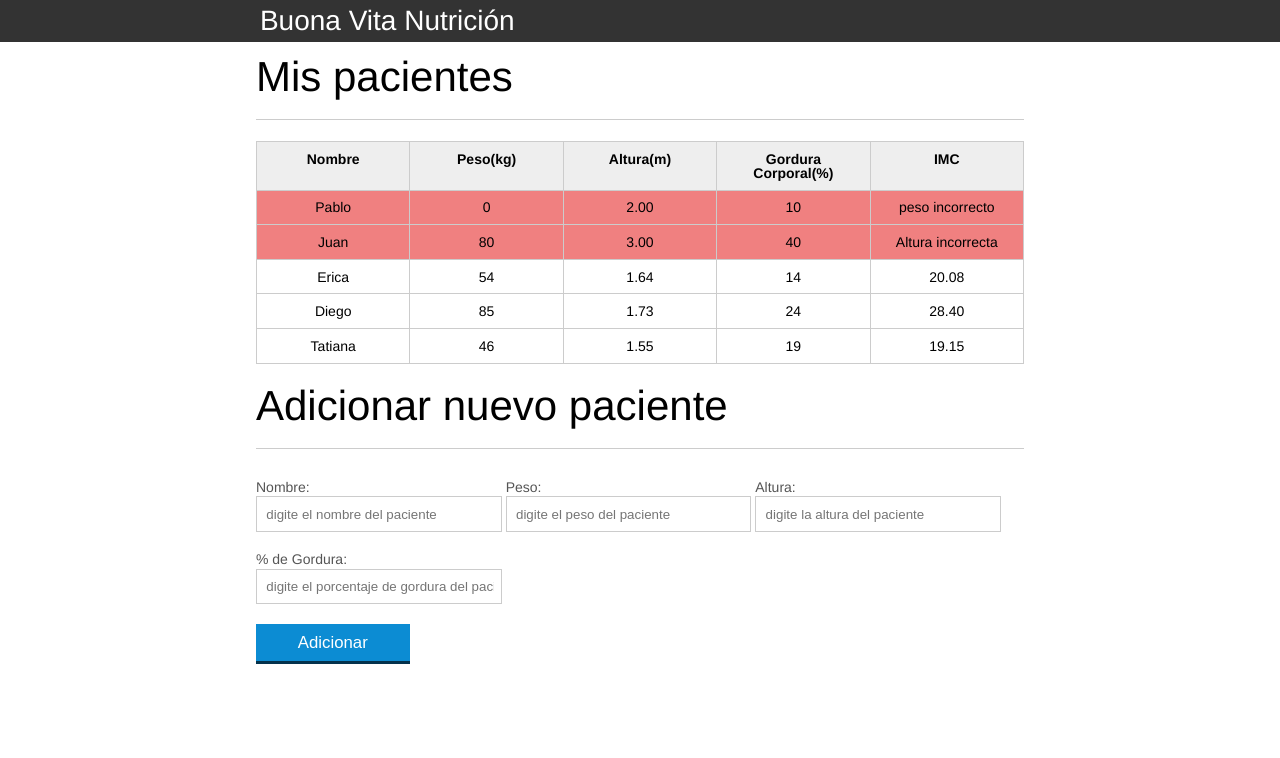
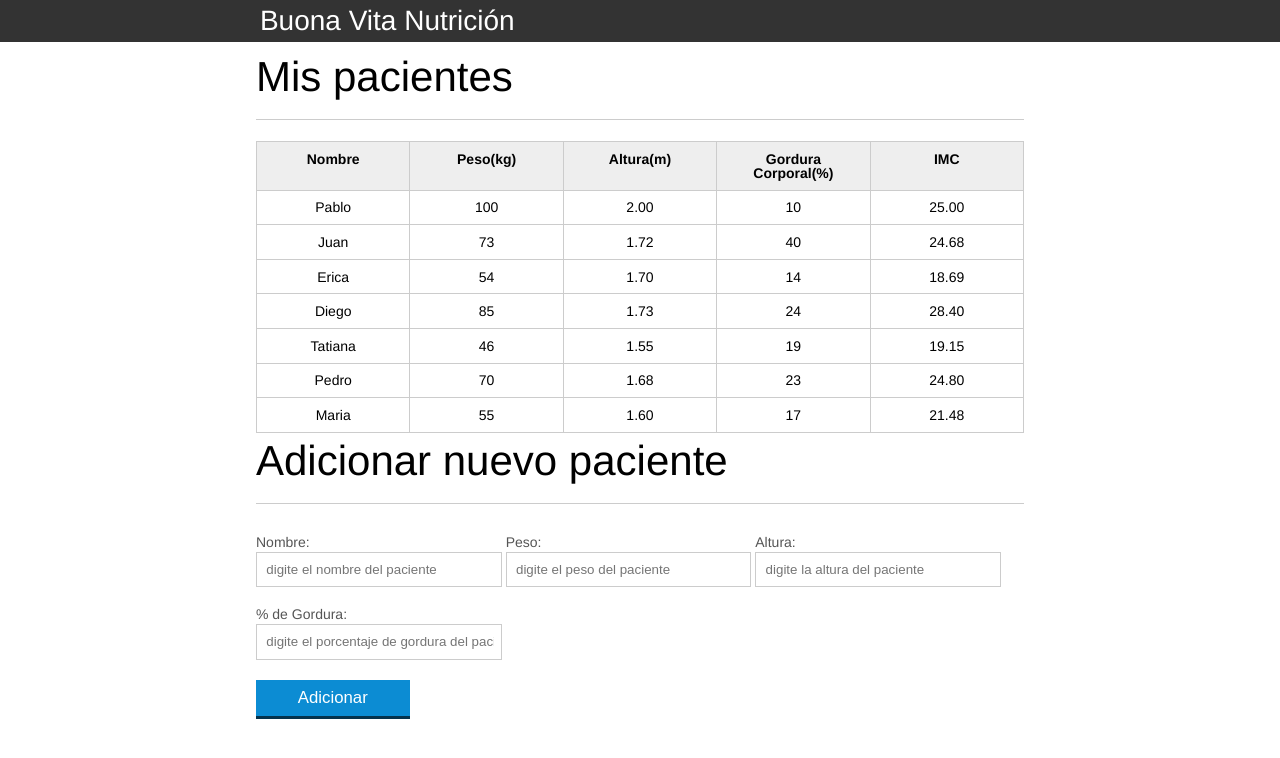
Before and after one commit to 1001-caleb/BuonaVita-nutricion, a plain HTML site: page index.html in a window 1280 px wide. Drawn offline with Linux system fonts and the light colour scheme.

Commit message:
arreglando el error al calcular imc de nuevo input

```diff
--- a/css/index.css
+++ b/css/index.css
@@ -133,6 +133,6 @@ button[disabled=disabled], button:disabled {
 	border: 1px solid red;
 }
 
-.valor-incorrecto{
+.paciente-incorrecto{
 	background-color: lightcoral;
 }
--- a/index.html
+++ b/index.html
@@ -1,6 +1,5 @@
 <!DOCTYPE html>
 <html lang="es">
-
 	<head>
 		<meta charset="UTF-8">
 		<title>Buona Vita Nutrición</title>
@@ -11,12 +10,12 @@
 	</head>
 
 	<body>
-
 		<header>
 			<div class="container">
-			<h1 class="title">Buona Vita Nutrición</h1>
+				<h1 class="titulo">Buona Vita Nutrición</h1>
 			</div>
 		</header>
+
 		<main>
 			<section class="container">
 				<h2>Mis pacientes</h2>
@@ -33,24 +32,24 @@
 					<tbody id="tabla-pacientes">
 						<tr class="paciente">
 							<td class="info-nombre">Pablo</td>
-						<td class="info-peso">0</td>
+							<td class="info-peso">100</td>
 							<td class="info-altura">2.00</td>
 							<td class="info-gordura">10</td>
 							<td class="info-imc">0</td>
 						</tr>
 
-					<tr class="paciente">
+						<tr class="paciente" >
 							<td class="info-nombre">Juan</td>
-						<td class="info-peso">80</td>
-						<td class="info-altura">3.00</td>
+							<td class="info-peso">73</td>
+							<td class="info-altura">1.72</td>
 							<td class="info-gordura">40</td>
 							<td class="info-imc">0</td>
 						</tr>
 
-					<tr class="paciente">
+						<tr class="paciente" >
 							<td class="info-nombre">Erica</td>
 							<td class="info-peso">54</td>
-						<td class="info-altura">1.64</td>
+							<td class="info-altura">1.70</td>
 							<td class="info-gordura">14</td>
 							<td class="info-imc">0</td>
 						</tr>
@@ -62,46 +61,60 @@
 							<td class="info-gordura">24</td>
 							<td class="info-imc">0</td>
 						</tr>
-					<tr class="paciente">
+						<tr class="paciente" >
 							<td class="info-nombre">Tatiana</td>
 							<td class="info-peso">46</td>
 							<td class="info-altura">1.55</td>
 							<td class="info-gordura">19</td>
 							<td class="info-imc">0</td>
 						</tr>
+						<tr class="paciente" >
+							<td class="info-nombre">Pedro</td>
+							<td class="info-peso">70</td>
+							<td class="info-altura">1.68</td>
+							<td class="info-gordura">23</td>
+							<td class="info-imc">0</td>
+						</tr>
+						<tr class="paciente" >
+							<td class="info-nombre">Maria</td>
+							<td class="info-peso">55</td>
+							<td class="info-altura">1.60</td>
+							<td class="info-gordura">17</td>
+							<td class="info-imc">0</td>
+						</tr>
 					</tbody>
 				</table>
+
 			</section>
-		<br>
+		</main>
+
 		<section class="container">
 			<h2 id="titulo-form">Adicionar nuevo paciente</h2>
 			<form id="form-adicionar">
 				<div class="grupo">
 					<label for="nombre">Nombre:</label>
-					<input id="nombre" name="nombre" type="text" placeholder="digite el nombre del paciente"
-						class="campo">
+					<input id="nombre" name="nombre" type="text" placeholder="digite el nombre del paciente" class="campo">
 				</div>
 				<div class="grupo">
 					<label for="peso">Peso:</label>
-					<input id="peso" name="peso" type="text" placeholder="digite el peso del paciente"
-						class="campo campo-medio">
+					<input id="peso" name="peso" type="text" placeholder="digite el peso del paciente" class="campo campo-medio">
 				</div>
 				<div class="grupo">
 					<label for="altura">Altura:</label>
-					<input id="altura" name="altura" type="text" placeholder="digite la altura del paciente"
-						class="campo campo-medio">
+					<input id="altura" name="altura" type="text" placeholder="digite la altura del paciente" class="campo campo-medio">
 				</div>
 				<div class="grupo">
 					<label for="gordura">% de Gordura:</label>
-					<input id="gordura" type="text" placeholder="digite el porcentaje de gordura del paciente"
-						class="campo campo-medio">
+					<input id="gordura" type="text" placeholder="digite el porcentaje de gordura del paciente" class="campo campo-medio">
 				</div>
 				<button id="adicionar-paciente" class="boton bto-principal">Adicionar</button>
 			</form>
 		</section>
-	</main>
+
+
 		<script src="js/main.js"></script>
 		<script src="js/form.js"></script>
+
 	</body>
 
 </html>
--- a/js/form.js
+++ b/js/form.js
@@ -1,30 +1,27 @@
-var botonAdicionar = document.getElementById("adicionar-paciente");
-botonAdicionar.addEventListener("click", adicionarPaciente);
+var botonAdicionar = document.querySelector("#adicionar-paciente");
 
-function adicionarPaciente(event){
-   event.preventDefault(); // para que no recargue la pagina
-    //console.log("click")
-    var form = document.getElementById("form-adicionar");
-    //console.log(form);
+botonAdicionar.addEventListener("click", function (event) {
+    event.preventDefault();
+
+    var form = document.querySelector("#form-adicionar");
 
     var nombre = form.nombre.value;
-    var peso= form.peso.value;
-    var altura= form.altura.value;
-    var gordura = form.gordura.value;
+    var peso = form.peso.value;
+    var altura = form.altura.value;
+    var gordura = form.gordura.value
 
-    var tabla = document.querySelector("#tabla-pacientes")
+    var tabla = document.querySelector("#tabla-pacientes");
 
     pacienteTr = document.createElement("tr");
-
     nombreTd = document.createElement("td");
+    alturaTd = document.createElement("td");
     pesoTd = document.createElement("td");
-    alturaTd = document.createElement("td");
     gorduraTd = document.createElement("td");
     imcTd = document.createElement("td");
 
     nombreTd.textContent = nombre;
+    alturaTd.textContent = altura;
     pesoTd.textContent = peso;
-    alturaTd.textContent = altura;
     gorduraTd.textContent = gordura;
     imcTd.textContent = calcularIMC(peso, altura);
 
@@ -33,10 +30,7 @@ function adicionarPaciente(event){
     pacienteTr.appendChild(alturaTd);
     pacienteTr.appendChild(gorduraTd);
     pacienteTr.appendChild(imcTd);
-    console.log(imcTd);
 
     tabla.appendChild(pacienteTr);
 
-    console.log(pacienteTr);
-
-}
+});
--- a/js/main.js
+++ b/js/main.js
@@ -1,52 +1,42 @@
-// var title = document.querySelector(".title");
-// title.textContent = "Buena vida nutrición";
+var pacientes = document.querySelectorAll(".paciente");
 
-//IMC asocia el peso y la altura de una persona, formula: IMC = peso / altura*altura
 
-var pacientes = document.querySelectorAll(".paciente");
-console.log(pacientes);
-
-for (var i = 0; i < pacientes.length; i++){
+for(var i = 0;i< pacientes.length;i++){
     var paciente = pacientes[i];
 
     var tdPeso = paciente.querySelector(".info-peso");
     var peso = tdPeso.textContent;
-    console.log(peso);
 
     var tdAltura = paciente.querySelector(".info-altura");
     var altura = tdAltura.textContent;
-    console.log(altura);
 
-    var tdIMC = paciente.querySelector(".info-imc")
-    console.log(tdIMC);
+    var tdIMC = paciente.querySelector(".info-imc");
 
-    function calcularIMC(peso, altura) {
-        var resultadoImc = peso / (altura * altura);
-         console.log(resultadoImc);
-        tdIMC.textContent = resultadoImc.toFixed(2);
-    }
-    calcularIMC(peso, altura);
 
     pesoEsValido = true;
     alturaEsValida = true;
-    function validarPesoAltura() {
-        if (peso <= 0 || peso >= 400) {
-            // alert("El peso no puede ser menor a cero, ni mayor a 400");
-            tdIMC.textContent = "peso incorrecto";
-            pesoEsValido = false;
-            paciente.classList.add("valor-incorrecto");
-        }
-        if (altura <= 0 || altura >= 2.50) {
-            // alert("La altura no puede ser menor a cero ni mayor a 2.50m");
-            tdIMC.textContent = "Altura incorrecta";
-            alturaEsValida = false;
-            paciente.classList.add("valor-incorrecto");
-        }
+
+    if((peso < 0) || (peso > 1000)){
+        console.log("Peso incorrecto");
+        tdIMC.textContent = "Peso incorrecto";
+        pesoEsValido = false;
+        paciente.classList.add("paciente-incorrecto");
     }
-    validarPesoAltura();
+
+    if((altura < 0) || (altura > 3.00)){
+        console.log("Altura incorrecta");
+        tdIMC.textContent = "Altura incorrecta";
+        alturaEsValida = false;
+        paciente.classList.add("paciente-incorrecto");
+    }
+
+    if(pesoEsValido && alturaEsValida){
+        tdIMC.textContent = calcularIMC(peso,altura);
+    }
+
 }
 
-function calcularImc(peso, altura){
-    var imc = peso / (altura*altura);
+function calcularIMC(peso,altura){
+    var imc = peso / (altura * altura);
     return imc.toFixed(2);
 }
```
Lines whose indentation alone changed are shown as unchanged.
